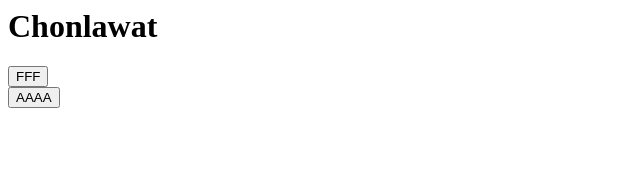
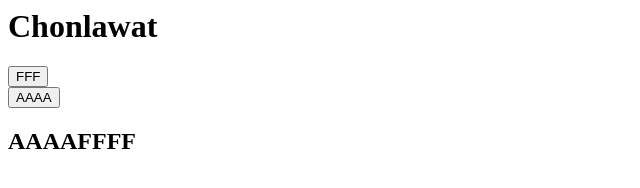
Before and after one commit to chonlawat00/start_code_test.github.io, a plain HTML site: page worktest.html in a window 1280 px wide. Shown: the whole page, without its empty margins (0-640 px from the left). Drawn offline with Linux system fonts and the light colour scheme.

Commit message:
Update worktest.html

```diff
--- a/worktest.html
+++ b/worktest.html
@@ -16,6 +16,7 @@
         </div>
         <div><button>AAAA</button></div>
         <div><img src="" alt=""></div>
+        <h2> AAAAFFFF </h2>
     </div>
 </body>
 
```
